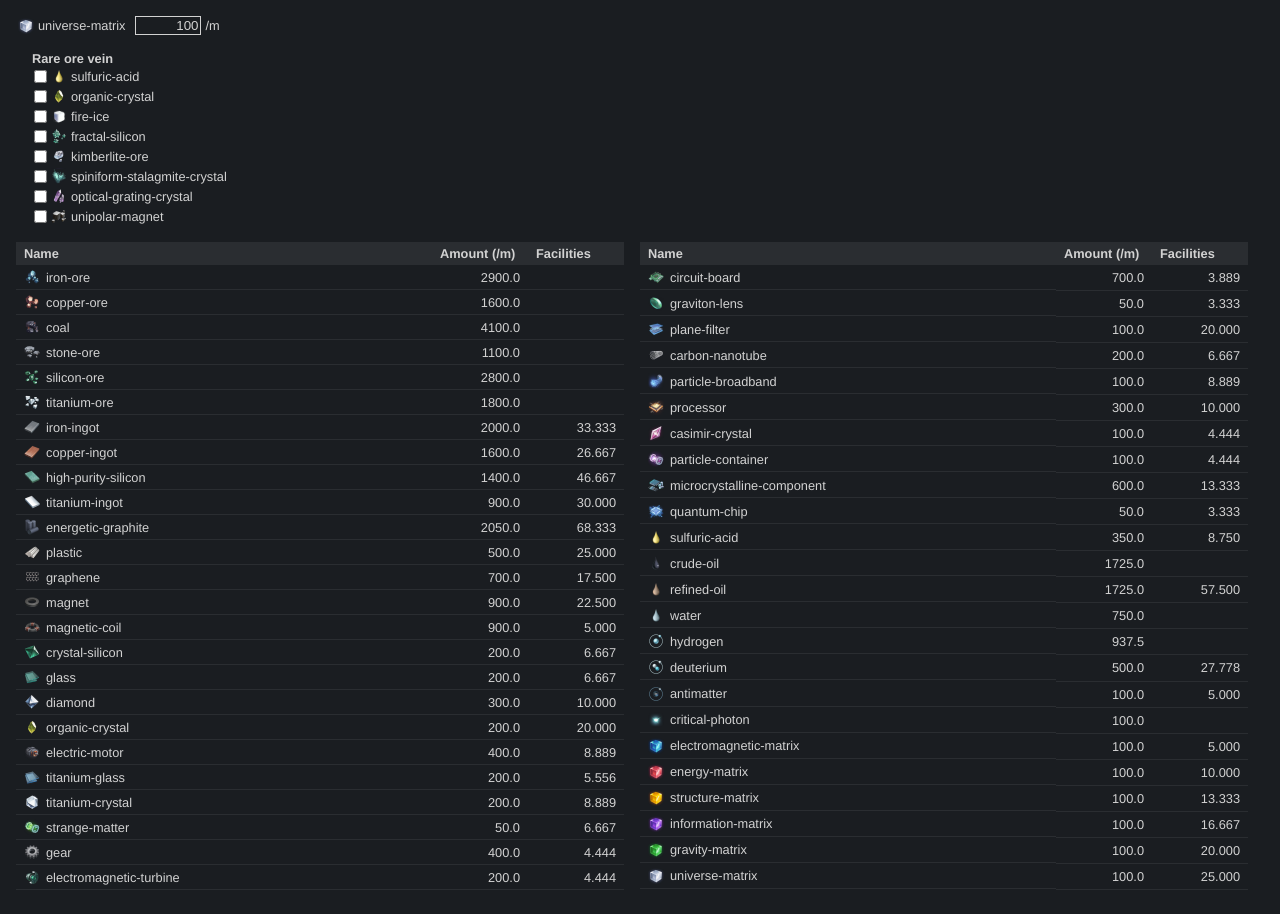
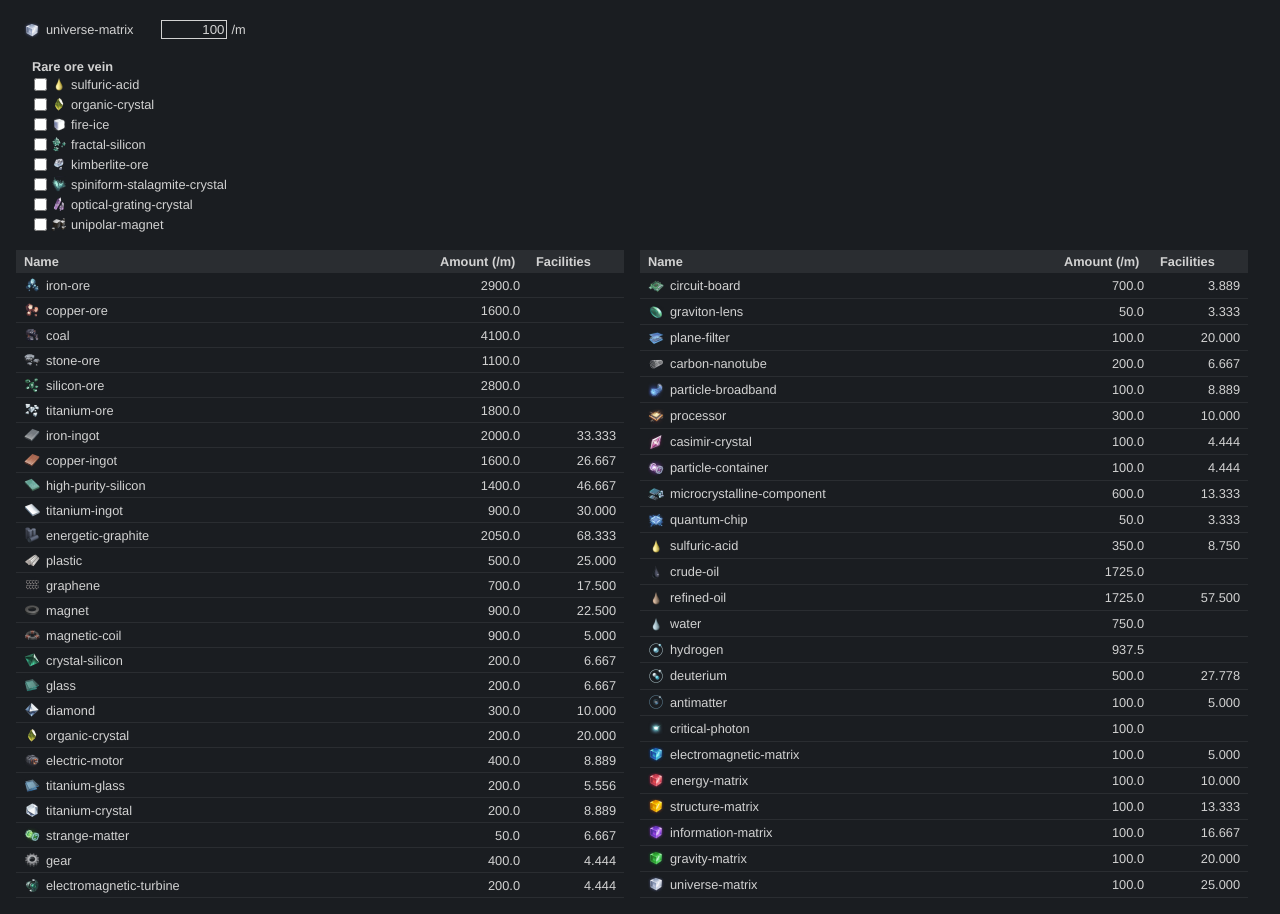
Before and after one commit to migiyubi/dsp-balance, a website built with webpack: page src/html/index.html in a window 1280 px wide. Built offline with nearby package versions, Linux system fonts and the light colour scheme; files whose address does not match are found by name.

Commit message:
Add support for multiple target items

```diff
--- a/src/css/main.css
+++ b/src/css/main.css
@@ -7,6 +7,19 @@ body {
 
 body > * {
   margin: 16px 8px;
+}
+
+#target-amount-table .item-name > div {
+  min-width: 0;
+}
+
+#target-amount-table .target-amount > div {
+  display: flex;
+  align-items: center;
+}
+
+#target-amount-table .target-amount > div > * {
+  margin-right: 4px;
 }
 
 .title {
@@ -40,7 +53,7 @@ tbody td {
   border-bottom: 1px solid #2a2d31;
 }
 
-.item-name {
+.item-name > div {
   display: flex;
   align-items: center;
   min-width: 200px;
@@ -53,19 +66,6 @@ tbody td {
 .item-amount, .item-facilities {
   text-align: right;
   width: 80px;
-}
-
-#target-amount-container {
-  display: flex;
-  align-items: center;
-}
-
-#target-amount-container > * {
-  margin: 0 2px;
-}
-
-#target-amount-container > #target-name {
-  margin-right: 8px;
 }
 
 input[type="text"] {
--- a/src/html/index.html
+++ b/src/html/index.html
@@ -8,12 +8,7 @@
   <script type="text/javascript">if ('serviceWorker' in navigator) { navigator.serviceWorker.register('service-worker.js'); }</script>
 </head>
 <body>
-  <div id="target-amount-container">
-    <div id="target-icon"></div>
-    <div id="target-name"></div>
-    <div><input id="target-amount" type="text" /></div>
-    <div>/m</div>
-  </div>
+  <table id="target-amount-table"></table>
   <div id="rare-ore-chooser-container">
     <div class="title">Rare ore vein</div>
   </div>
--- a/src/js/Item.js
+++ b/src/js/Item.js
@@ -16,6 +16,8 @@ export class Item {
 
         this._ingredients = {};
     }
+
+    get name() { return this._name; }
 
     update(amount) {
         const r = this._recipe;
--- a/src/js/TableRenderer.js
+++ b/src/js/TableRenderer.js
@@ -107,12 +107,16 @@ export class TableRenderer {
             row.appendChild(cellName);
             cellName.classList.add('item-name');
             {
-                const nameIcon = new IconElement(name);
-                cellName.appendChild(nameIcon);
+                const wrapper = document.createElement('div');
+                cellName.appendChild(wrapper);
+                {
+                    const nameIcon = new IconElement(name);
+                    wrapper.appendChild(nameIcon);
 
-                const nameMain = document.createElement('div');
-                cellName.appendChild(nameMain);
-                nameMain.textContent = name;
+                    const nameMain = document.createElement('div');
+                    wrapper.appendChild(nameMain);
+                    nameMain.textContent = name;
+                }
             }
 
             const cellAmount = document.createElement('td');
--- /dev/null
+++ b/src/js/TargetAmountRowElement.js
@@ -0,0 +1,46 @@
+import { IconElement } from 'IconElement'
+
+export class TargetAmountRowElement {
+    constructor(itemName, onInput, defaultValue, domElement=document.createElement('tr')) {
+        const cellName = document.createElement('td');
+        domElement.appendChild(cellName);
+        cellName.classList.add('item-name');
+        {
+            const wrapper = document.createElement('div');
+            cellName.appendChild(wrapper);
+            {
+                const nameIcon = new IconElement(itemName);
+                wrapper.appendChild(nameIcon);
+
+                const nameMain = document.createElement('div');
+                wrapper.appendChild(nameMain);
+                nameMain.textContent = itemName;
+            }
+        }
+
+        const cellAmount = document.createElement('td');
+        cellAmount.classList.add('target-amount');
+        domElement.appendChild(cellAmount);
+        {
+            const wrapper = document.createElement('div');
+            cellAmount.appendChild(wrapper);
+            {
+                const amountInput = document.createElement('input');
+                wrapper.appendChild(amountInput);
+                amountInput.setAttribute('type', 'text');
+                amountInput.value = defaultValue;
+                amountInput.addEventListener('input', (e) => {
+                    onInput(e);
+                });
+
+                const unit = document.createElement('div');
+                wrapper.appendChild(unit);
+                unit.textContent = '/m';
+            }
+        }
+
+        this._domElement = domElement;
+    }
+
+    get domElement() { return this._domElement; }
+}
--- a/src/js/index.js
+++ b/src/js/index.js
@@ -4,26 +4,13 @@ import VIZ from 'assets/viz.json';
 
 import { TableRenderer } from 'TableRenderer'
 import { Item } from 'Item'
+import { TargetAmountRowElement } from 'TargetAmountRowElement'
 import { IconElement } from 'IconElement'
 
 class App {
     constructor() {
         this._renderer = new TableRenderer();
         document.querySelector('#table-container').appendChild(this._renderer.domElement);
-
-        const inputTargetAmount = document.querySelector('#target-amount');
-        inputTargetAmount.setAttribute('type', 'text');
-        inputTargetAmount.addEventListener('input', (e) => {
-            const f = parseFloat(e.target.value);
-
-            if (isNaN(f)) {
-                return;
-            }
-
-            this._curAmount = f;
-
-            this.setTarget(f);
-        });
 
         this._usedFacilityMap = {
             "assembler": "assembling-machine-mk3",
@@ -46,10 +33,32 @@ class App {
             this._order[name] = index;
         }
 
-        this._targetItemName = 'universe-matrix';
-        this._targetItem = new Item(this._targetItemName, this._usedFacilityMap, this._overrideRecipeMap);
-        new IconElement(this._targetItemName, document.querySelector('#target-icon'));
-        document.querySelector('#target-name').textContent = this._targetItemName;
+        const defaultData = [
+            { name: 'universe-matrix', amount: 100.0 }
+        ];
+        this._targetItems = [];
+
+        const targetAmountTable = document.querySelector('#target-amount-table');
+        for (const d of defaultData) {
+            const target = {
+                item: new Item(d.name, this._usedFacilityMap, this._overrideRecipeMap),
+                amount: d.amount
+            };
+            this._targetItems.push(target);
+
+            const row = new TargetAmountRowElement(d.name, (e) => {
+                const f = parseFloat(e.target.value);
+
+                if (isNaN(f)) {
+                    return;
+                }
+
+                target.amount = f;
+
+                this.update();
+            }, d.amount);
+            targetAmountTable.appendChild(row.domElement);
+        }
 
         const rareOreChooserContainer = document.querySelector('#rare-ore-chooser-container');
         for (const oreName in DATA.advanced_recipe) {
@@ -65,9 +74,11 @@ class App {
                     this._overrideRecipeMap[item] = e.target.checked ? recipe : item;
                 }
 
-                this._targetItem = new Item(this._targetItemName, this._usedFacilityMap, this._overrideRecipeMap);
+                for (const target of this._targetItems) {
+                    target.item = new Item(target.name, this._usedFacilityMap, this._overrideRecipeMap);
+                }
 
-                this.setTarget(this._curAmount);
+                this.update();
             });
 
             const icon = new IconElement(oreName);
@@ -78,15 +89,29 @@ class App {
             label.textContent = oreName;
         }
 
-        const defaultAmount = 100;
-        this._curAmount = defaultAmount;
-        inputTargetAmount.value = this._curAmount.toString(10);
-        this.setTarget(this._curAmount);
+        this.update();
     }
 
-    setTarget(amountPerMin) {
-        this._targetItem.update(amountPerMin);
-        const data = this._targetItem.getIngredients();
+    update() {
+        const data = {};
+
+        for (const target of this._targetItems) {
+            target.item.update(target.amount);
+            const subData = target.item.getIngredients();
+
+            for (const [k, v] of Object.entries(subData)) {
+                if (data[k] === undefined) {
+                    data[k] = v;
+                }
+                else {
+                    data[k].amount += v.amount;
+
+                    if ((data[k].facilities !== null) && (v.facilities !== null)) {
+                        data[k].facilities += v.facilities;
+                    }
+                }
+            }
+        }
 
         const pairs = Object.entries(data);
         pairs.sort((e1, e2) => {
```
